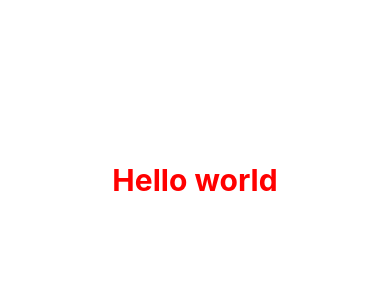
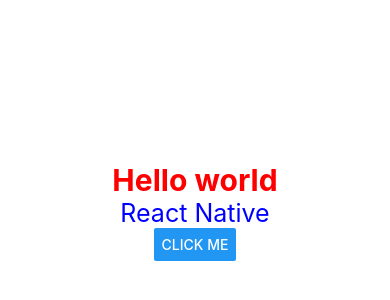
Before and after one commit to Nadil-Dulran/MobileTestApp, a React Native app: screen / in a window 390 px wide. Shown: the part 38-338 px from the top of the page. Built offline with nearby package versions, Linux system fonts and the light colour scheme.

Commit message:
Update home page layout with View, Button and Alart

```diff
--- a/App.tsx
+++ b/App.tsx
@@ -1,10 +1,22 @@
 import React from 'react';
-import { Text } from 'react-native';
+import { Text, View, Button, Alert } from 'react-native';
 
-function App(): JSX.Element {
+function App() {
 
   return (
-      <Text style={{color: 'red', fontSize: 30, fontWeight: 'bold', textAlign: 'center', marginTop: 200}}>Hello world</Text>
+      <View style={{ alignItems: 'center'}}>
+      <Text style={{color: 'red',
+          fontSize: 30,
+          fontWeight: 'bold',
+          textAlign: 'center',
+          marginTop: 200
+          }}>
+      Hello world</Text>
+      <Text style={{fontSize: 25,
+          color: 'blue'}}>
+      React Native</Text>
+    <Button title="Click Me" onPress={() => Alert.alert('Button Clicked')}/>
+      </View>
   );
 
 }
```
